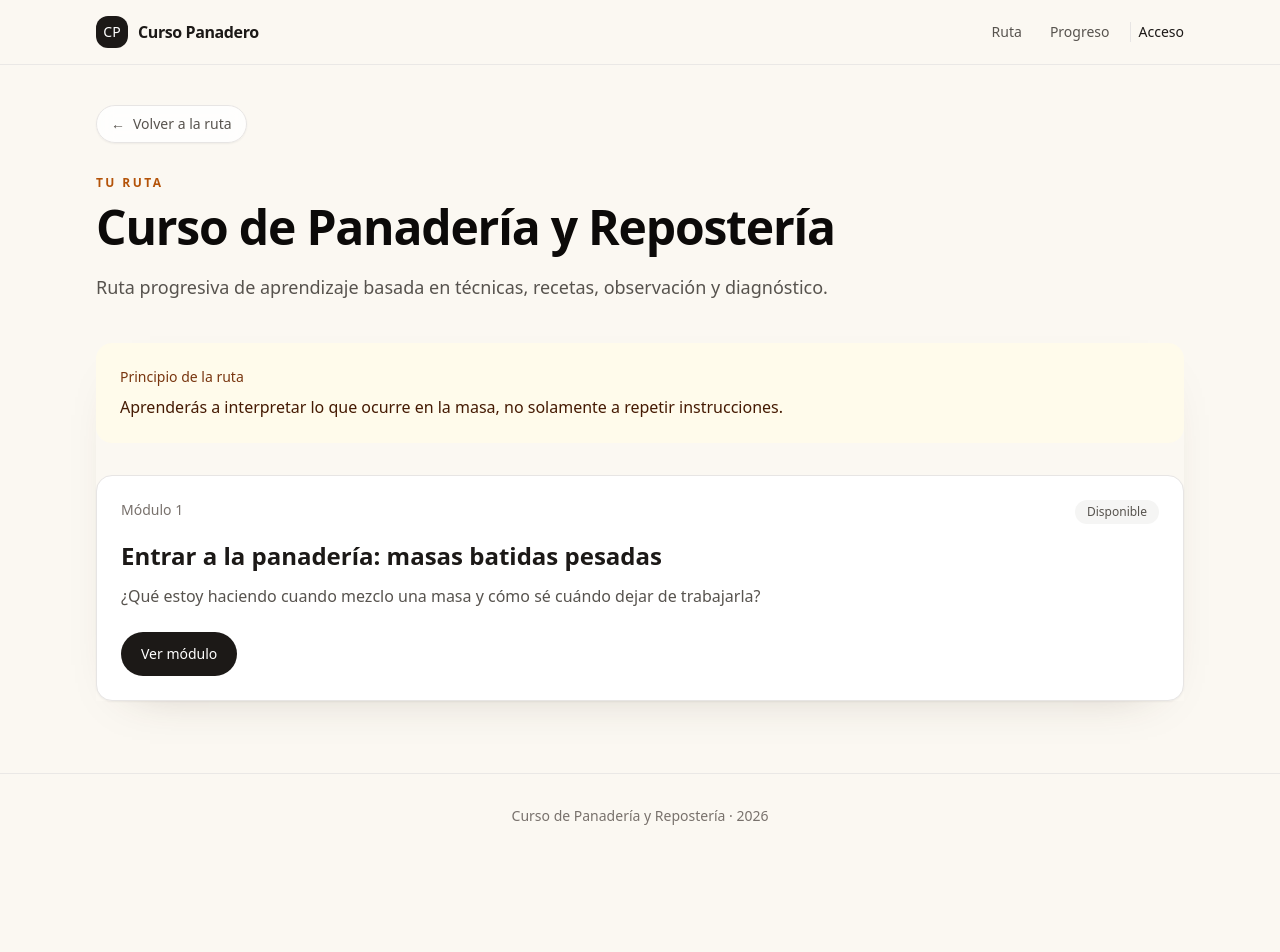
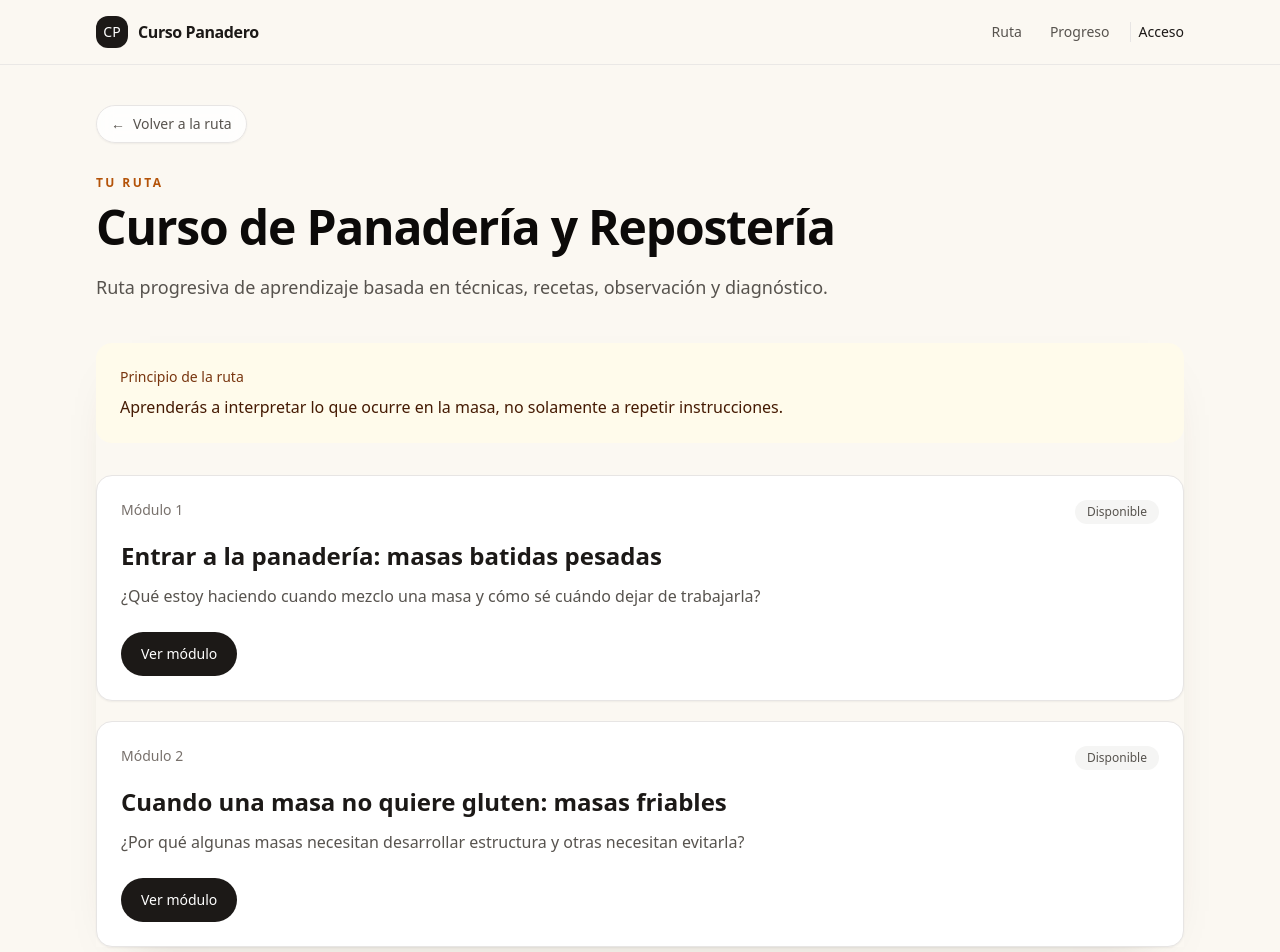
Before and after one commit to Drworm82/CursoPanadero, a Next.js app: page /ruta in a window 1280 px wide. Shown: the top 952 px of the page. Before the commit the page ends 858 px from the top, so only its background shows below. Built offline with nearby package versions, Linux system fonts and the light colour scheme; no server answers.

Commit message:
course: add module two to learning route

```diff
--- a/pages/ruta.js
+++ b/pages/ruta.js
@@ -14,6 +14,14 @@ const modules = [
     title: 'Entrar a la panadería: masas batidas pesadas',
     guiding_question: '¿Qué estoy haciendo cuando mezclo una masa y cómo sé cuándo dejar de trabajarla?',
     expected_result: 'Ejecutar tres masas batidas pesadas con distintos métodos y describir lo observado.',
+  },
+  {
+    id: 'modulo-2',
+    sort_order: 2,
+    slug: 'modulo-2-masas-friables',
+    title: 'Cuando una masa no quiere gluten: masas friables',
+    guiding_question: '¿Por qué algunas masas necesitan desarrollar estructura y otras necesitan evitarla?',
+    expected_result: 'Reconocer qué busca una masa friable, entender el papel de la grasa y el reposo, y distinguir el método de arenado del acremado.',
   },
 ];
 
```
